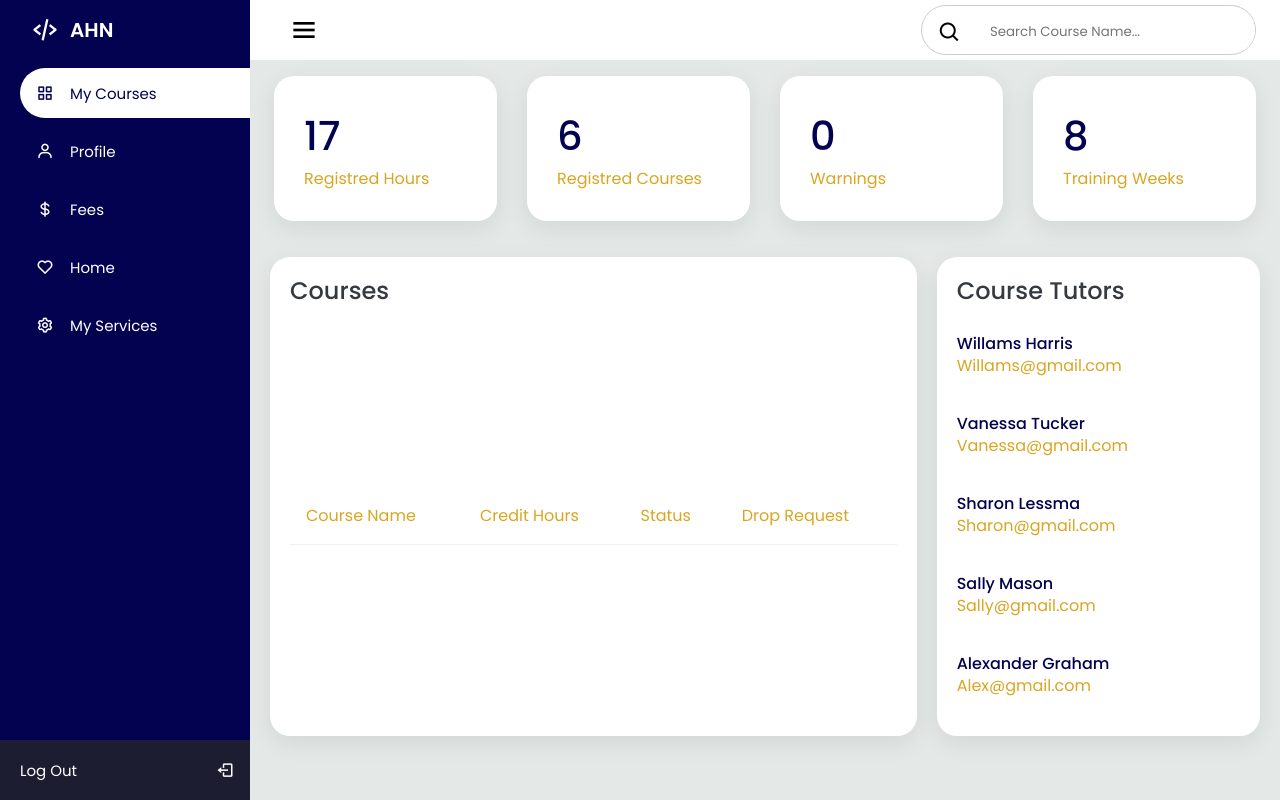
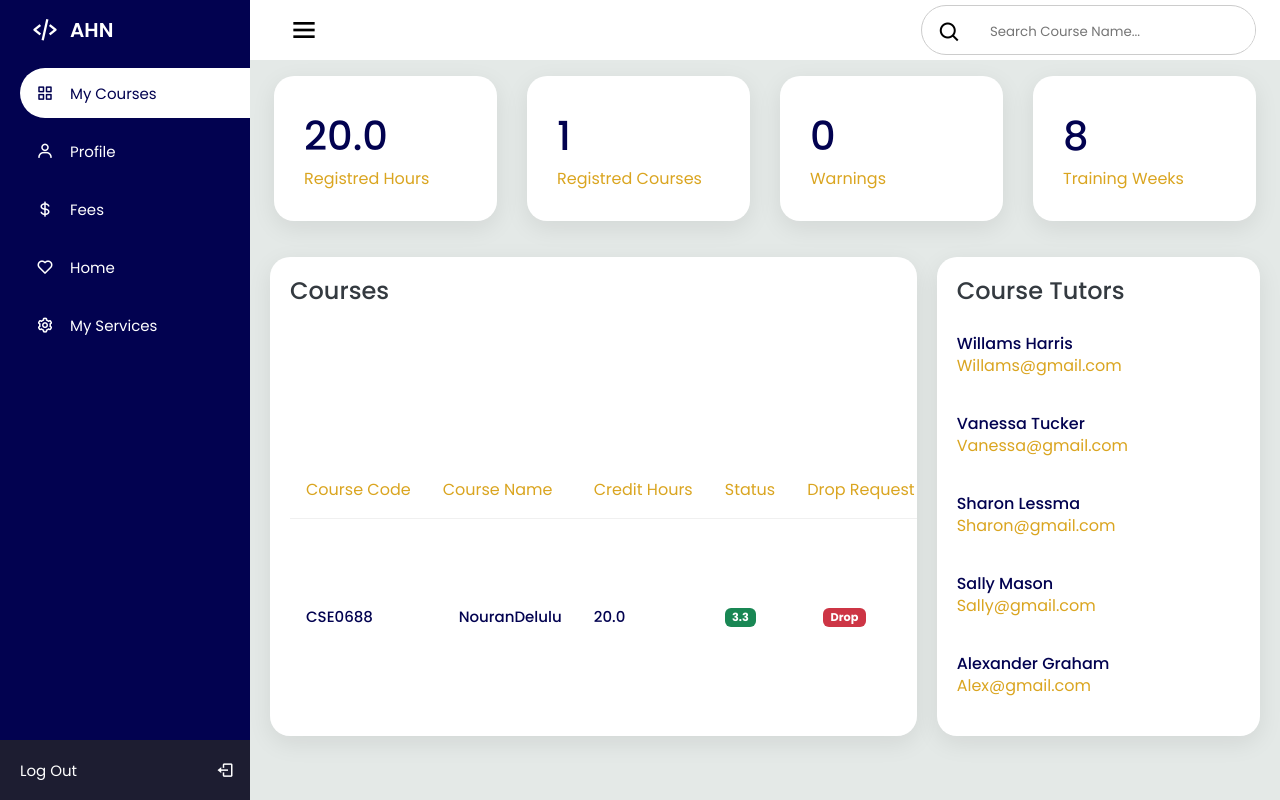
Before and after one commit to nourann01/University-Management-Sys, a Django app: page /courses in a window 1280 px wide. Run offline with Django 5.2, Linux system fonts and the light colour scheme; data comes from the database, SQL or seed files in the repository; data that the repository does not hold is empty.

Commit message:
course code added

```diff
--- a/AHNProject/AHNapp/admin.py
+++ b/AHNProject/AHNapp/admin.py
@@ -1,6 +1,7 @@
 from django.contrib import admin
-from .models import User, Student, Advisor
+from .models import User, Student, Advisor,Course
 # Register your models here.
 admin.site.register(User)
 admin.site.register(Student)
 admin.site.register(Advisor)
+admin.site.register(Course)
--- a/AHNProject/AHNapp/models.py
+++ b/AHNProject/AHNapp/models.py
@@ -18,9 +18,10 @@ class Advisor(User):
     position = models.CharField(max_length=200)
 
 class Course(models.Model):
+    id = models.AutoField(primary_key=True)
     Studentid = models.ForeignKey(Student, on_delete=models.CASCADE, default=0)
     CourseTitle = models.CharField(max_length=200)
-    Courseid = models.AutoField(primary_key=True)
+    CourseCode = models.CharField(max_length=200)
     CourseWeight = models.FloatField()
     CourseGrade = models.FloatField()
     isReg = models.BooleanField(default=False)
--- a/AHNProject/AHNapp/templates/courses.html
+++ b/AHNProject/AHNapp/templates/courses.html
@@ -88,14 +88,14 @@
     <div class="card-boxes">
       <div class="box">
         <div class="right_side">
-          <div class="numbers">17</div>
+          <div class="numbers">{{total_weight}}</div>
           <div class="box_topic">Registred Hours </div>
         </div>
 
       </div>
       <div class="box">
         <div class="right_side">
-          <div class="numbers">6</div>
+          <div class="numbers">{{regis_num}}</div>
           <div class="box_topic">Registred Courses</div>
         </div>
 
@@ -124,6 +124,7 @@
         <table>
           <thead>
             <tr>
+              <td>Course Code</td>
               <td>Course Name</td>
               <td>Credit Hours</td>
               <td>Status</td>
@@ -133,11 +134,12 @@
           <tbody>
             {% for course in courses %}
             <tr>
-              <td>{{course.CourseName}}</td>
+              <td>{{course.CourseCode}}</td>
+              <td>{{course.CourseTitle}}</td>
               <td>{{course.CourseWeight}}</td>
               <td>
               {%if course.isReg %}
-                {% if course.CourseGrade %}
+                {% if course.CourseGrade > 0.00 %}
                   <span class="badge bg_seccuss">
                     {{course.CourseGrade}}
                   </span>
@@ -147,7 +149,7 @@
                   </span>
                 {% endif %}
               {% else %}
-                <span class="badge bg_notreg">
+                <span class="badge bg_notReg">
                   not Registred
                 </span>
               {% endif %}
@@ -555,6 +557,9 @@
 .bg_seccuss{
   background: #198754;
 }
+.bg_notReg{
+  background: #ffc107;
+}
 
 
 .initial {
--- a/AHNProject/AHNapp/views.py
+++ b/AHNProject/AHNapp/views.py
@@ -1,4 +1,5 @@
 from django.shortcuts import render
+from django.db.models import Sum
 from .models import Course, User, Student, Advisor
 # Create your views here.
 def index(request):
@@ -12,7 +13,9 @@ def home(request):
 
 def courses(request):
     items = Course.objects.all()
-    return render(request, 'courses.html', {'courses': items})
+    total_weight = Course.objects.all().aggregate(Sum('CourseWeight'))['CourseWeight__sum']
+    regis_num = Course.objects.filter(isReg=True).count()
+    return render(request, 'courses.html', {'courses': items,'total_weight': total_weight,"regis_num":regis_num})
 
 # def fees(request):
 #     return render(request, 'AHNapp/fees.html')
```
Also changed, not shown: AHNProject/AHNapp/migrations/0005_rename_courseid_course_id_course_coursecode.py (added), AHNProject/db.sqlite3.
